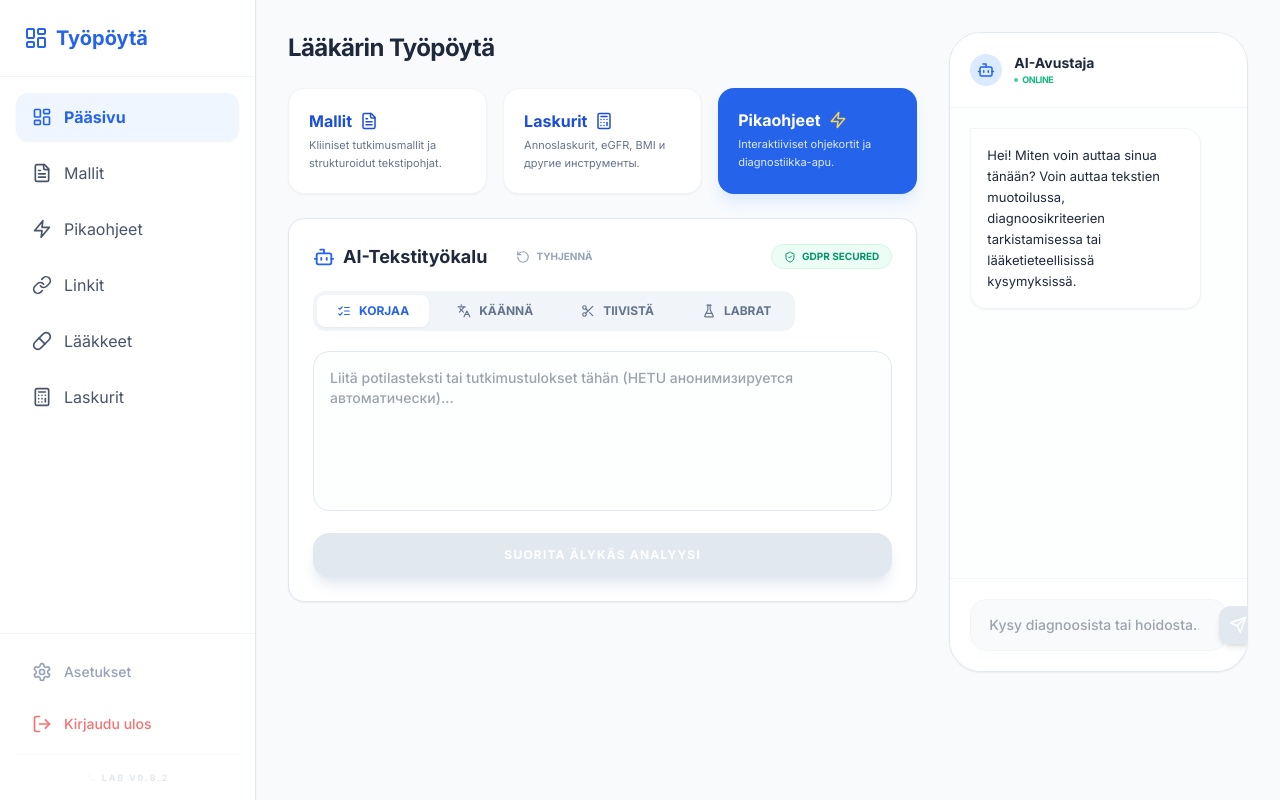
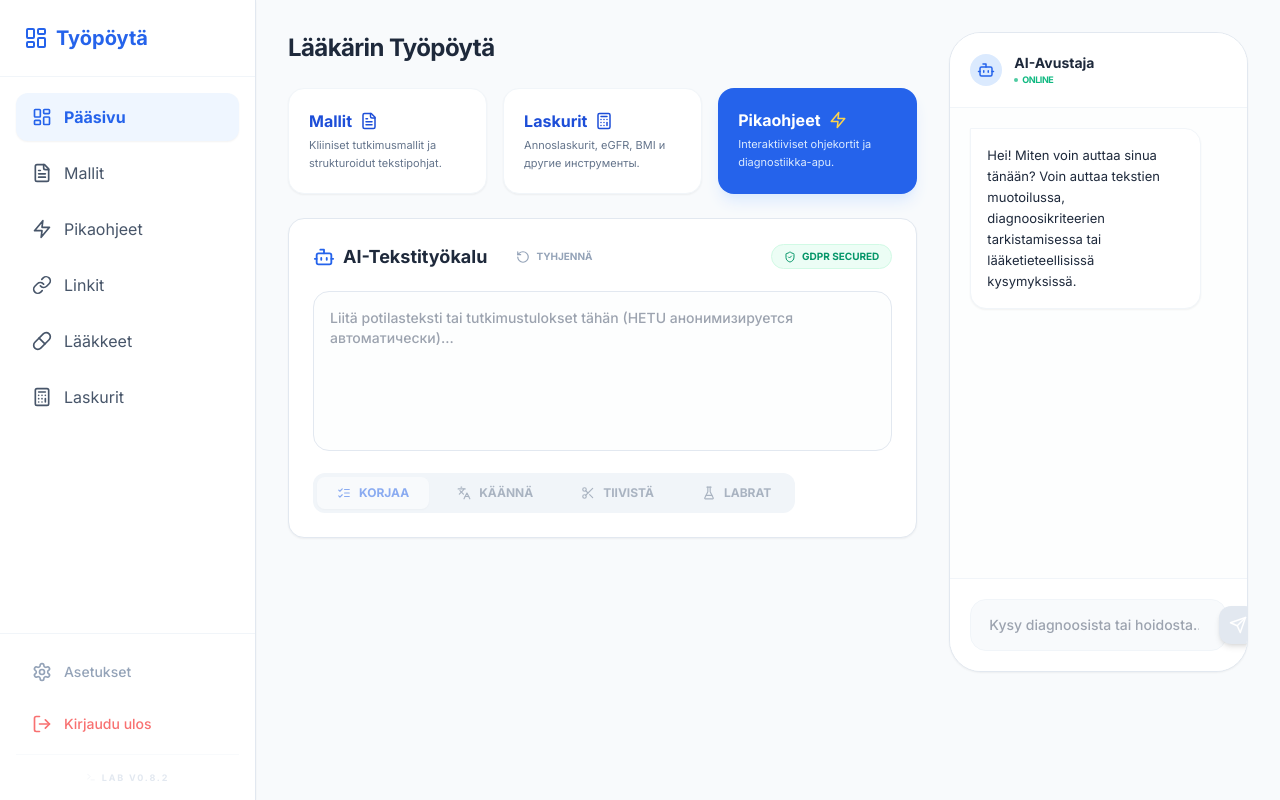
Before and after one commit to kapiur/LaakarinTyopoyta, a Next.js app: page / in a window 1280 px wide. Built offline with nearby package versions, Linux system fonts and the light colour scheme; no server answers.

Commit message:
ux: run text tools directly from tool buttons

```diff
--- a/app/page.tsx
+++ b/app/page.tsx
@@ -72,8 +72,9 @@ export default function Dashboard() {
   };
 
   // Логика Инструментария
-  const processToolText = async () => {
+  const processToolText = async (selectedMode: string) => {
     if (!toolText.trim() || isToolLoading) return;
+    setToolMode(selectedMode);
     setIsToolLoading(true);
 
     try {
@@ -82,7 +83,7 @@ export default function Dashboard() {
         headers: { 'Content-Type': 'application/json' },
         body: JSON.stringify({
           text: anonymize(toolText),
-          mode: toolMode
+          mode: selectedMode
         }),
       });
       const data = await response.json();
@@ -151,6 +152,14 @@ export default function Dashboard() {
             </div>
           </div>
 
+          <div className="space-y-4">
+            <textarea
+              value={toolText}
+              onChange={(e) => setToolText(e.target.value)}
+              placeholder="Liitä potilasteksti tai tutkimustulokset tähän (HETU анонимизируется автоматически)..."
+              className="w-full h-40 p-4 text-sm border border-slate-200 rounded-2xl focus:ring-2 focus:ring-blue-500/20 outline-none bg-slate-50/30 transition-all resize-none font-medium"
+            />
+
             <div className="flex flex-wrap gap-2 p-1 bg-slate-100 rounded-xl w-fit">
               {[
                 { id: 'fix', label: 'Korjaa', icon: <ListChecks size={14} /> },
@@ -160,31 +169,17 @@ export default function Dashboard() {
               ].map((btn) => (
                 <button
                   key={btn.id}
-                onClick={() => setToolMode(btn.id)}
-                className={`flex items-center gap-2 px-5 py-2 rounded-lg text-xs font-bold transition-all ${
+                  onClick={() => processToolText(btn.id)}
+                  disabled={isToolLoading || !toolText.trim()}
+                  className={`flex items-center gap-2 px-5 py-2 rounded-lg text-xs font-bold transition-all disabled:cursor-not-allowed disabled:opacity-50 ${
                     toolMode === btn.id ? 'bg-white text-blue-600 shadow-sm' : 'text-slate-500 hover:text-slate-700'
                   }`}
                 >
-                {btn.icon} {btn.label.toUpperCase()}
+                  {isToolLoading && toolMode === btn.id ? <Loader2 size={14} className="animate-spin" /> : btn.icon}
+                  {btn.label.toUpperCase()}
                 </button>
               ))}
             </div>
-
-          <div className="space-y-4">
-            <textarea
-              value={toolText}
-              onChange={(e) => setToolText(e.target.value)}
-              placeholder="Liitä potilasteksti tai tutkimustulokset tähän (HETU анонимизируется автоматически)..."
-              className="w-full h-40 p-4 text-sm border border-slate-200 rounded-2xl focus:ring-2 focus:ring-blue-500/20 outline-none bg-slate-50/30 transition-all resize-none font-medium"
-            />
-
-            <button
-              onClick={() => processToolText()}
-              disabled={isToolLoading || !toolText}
-              className="w-full py-3.5 bg-slate-900 text-white rounded-2xl font-bold hover:bg-black disabled:bg-slate-200 transition-all flex items-center justify-center gap-2 uppercase text-xs tracking-widest shadow-lg shadow-slate-200"
-            >
-              {isToolLoading ? <Loader2 size={18} className="animate-spin" /> : 'Suorita älykäs analyysi'}
-            </button>
 
             {toolResult && (
               <div className="mt-4 p-6 bg-blue-50/50 border border-blue-100 rounded-2xl relative animate-in zoom-in-95 duration-300">
```
Lines whose indentation alone changed are shown as unchanged.
